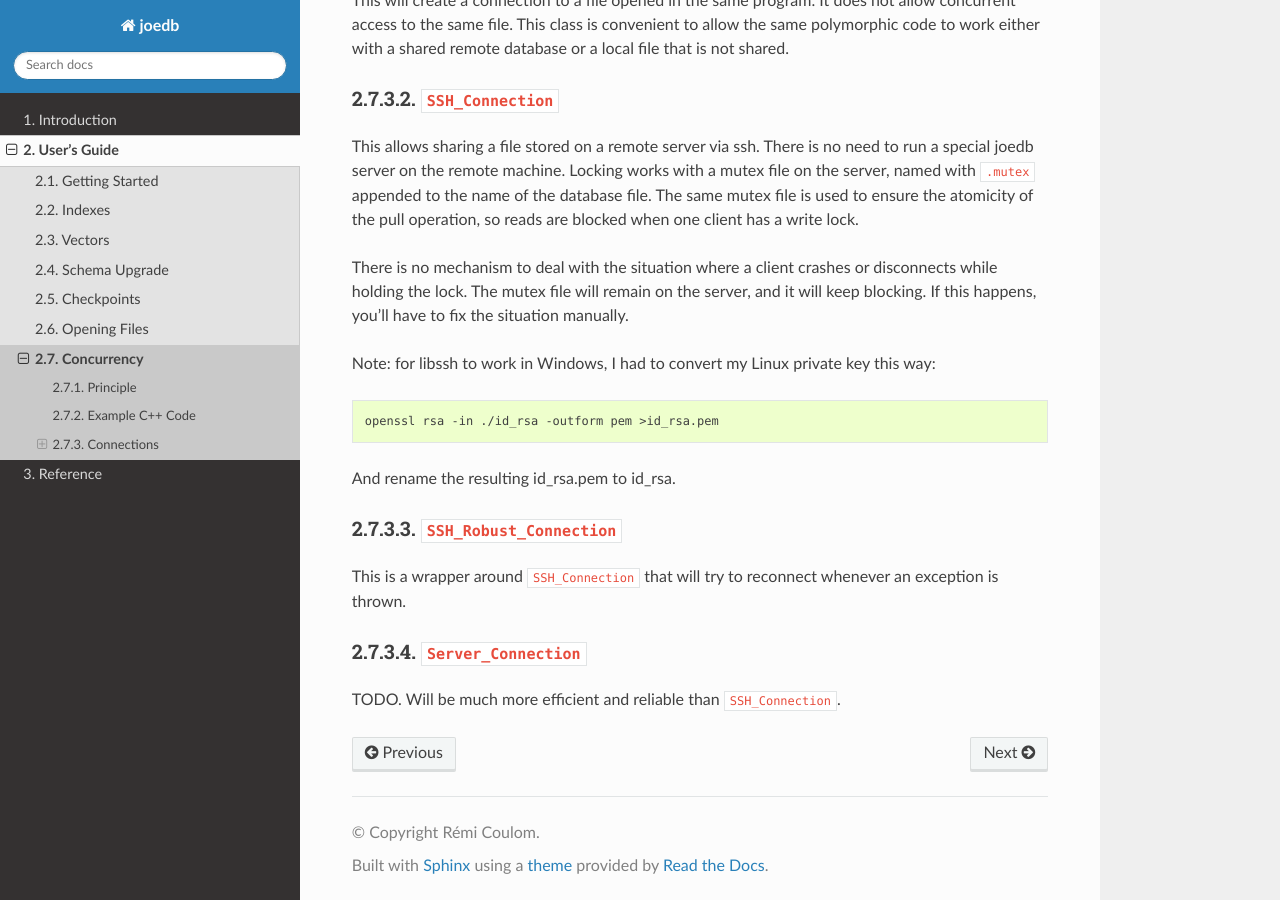
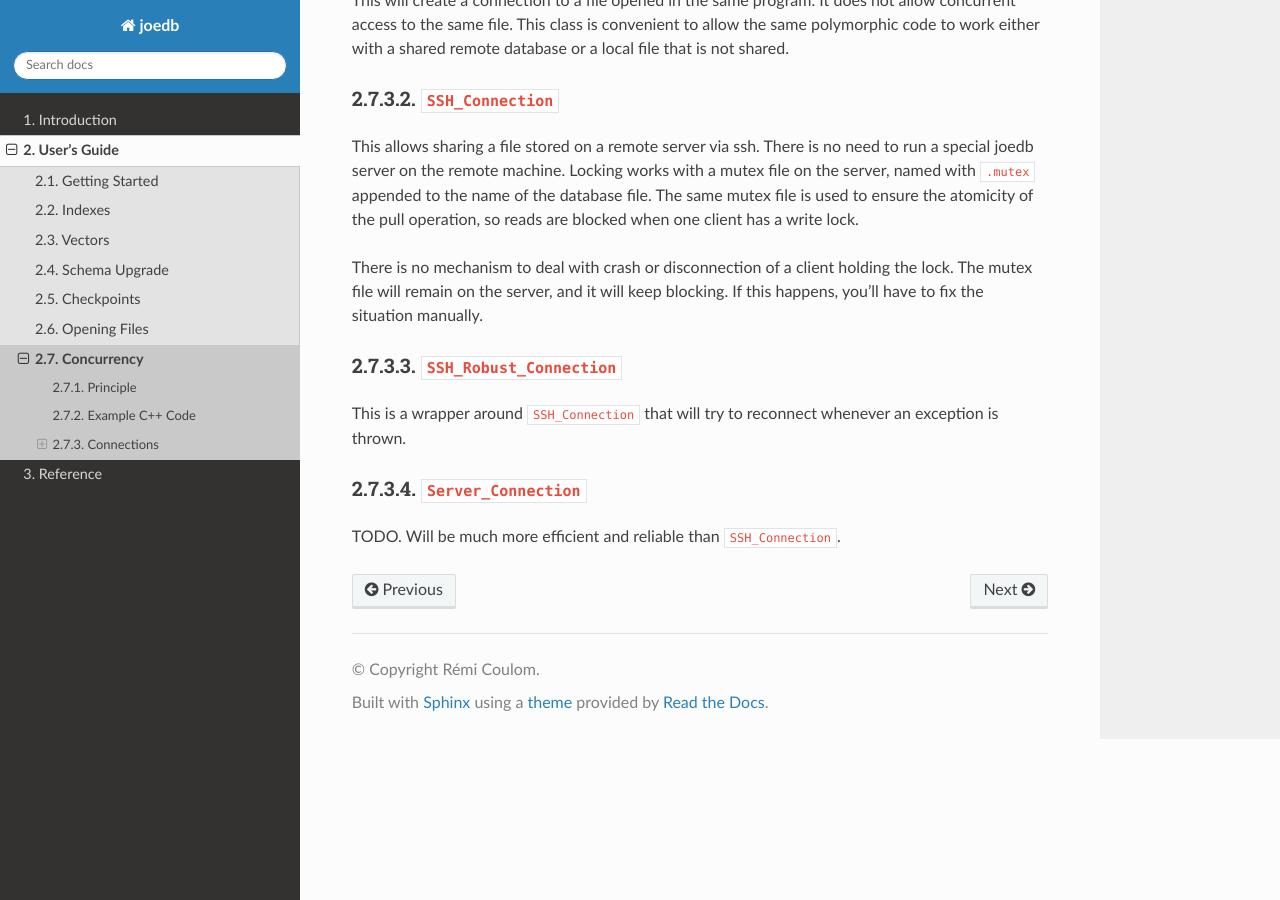
Before and after one commit to Remi-Coulom/joedb, a Sphinx documentation site: the page built from doc/source/concurrency.rst, in a window 1280 px wide and 900 px high, scrolled down 1119 px. Built offline with Sphinx 7.4.7 and the Read the Docs theme 2.0.0, drawn with Linux system fonts in a browser that asks for light colours; formulas are drawn with MathJax 3.

Commit message:
doc improvement

```diff
--- a/doc/source/concurrency.rst
+++ b/doc/source/concurrency.rst
@@ -54,19 +54,9 @@ file on the server, named with ``.mutex`` appended to the name of the database
 file. The same mutex file is used to ensure the atomicity of the pull
 operation, so reads are blocked when one client has a write lock.
 
-There is no mechanism to deal with the situation where a client crashes or
-disconnects while holding the lock. The mutex file will remain on the server,
-and it will keep blocking. If this happens, you'll have to fix the situation
-manually.
-
-Note: for libssh to work in Windows, I had to convert my Linux private key this
-way:
-
-.. code-block:: none
-
-    openssl rsa -in ./id_rsa -outform pem >id_rsa.pem
-
-And rename the resulting id_rsa.pem to id_rsa.
+There is no mechanism to deal with crash or disconnection of a client holding
+the lock. The mutex file will remain on the server, and it will keep blocking.
+If this happens, you'll have to fix the situation manually.
 
 ``SSH_Robust_Connection``
 ^^^^^^^^^^^^^^^^^^^^^^^^^
```
